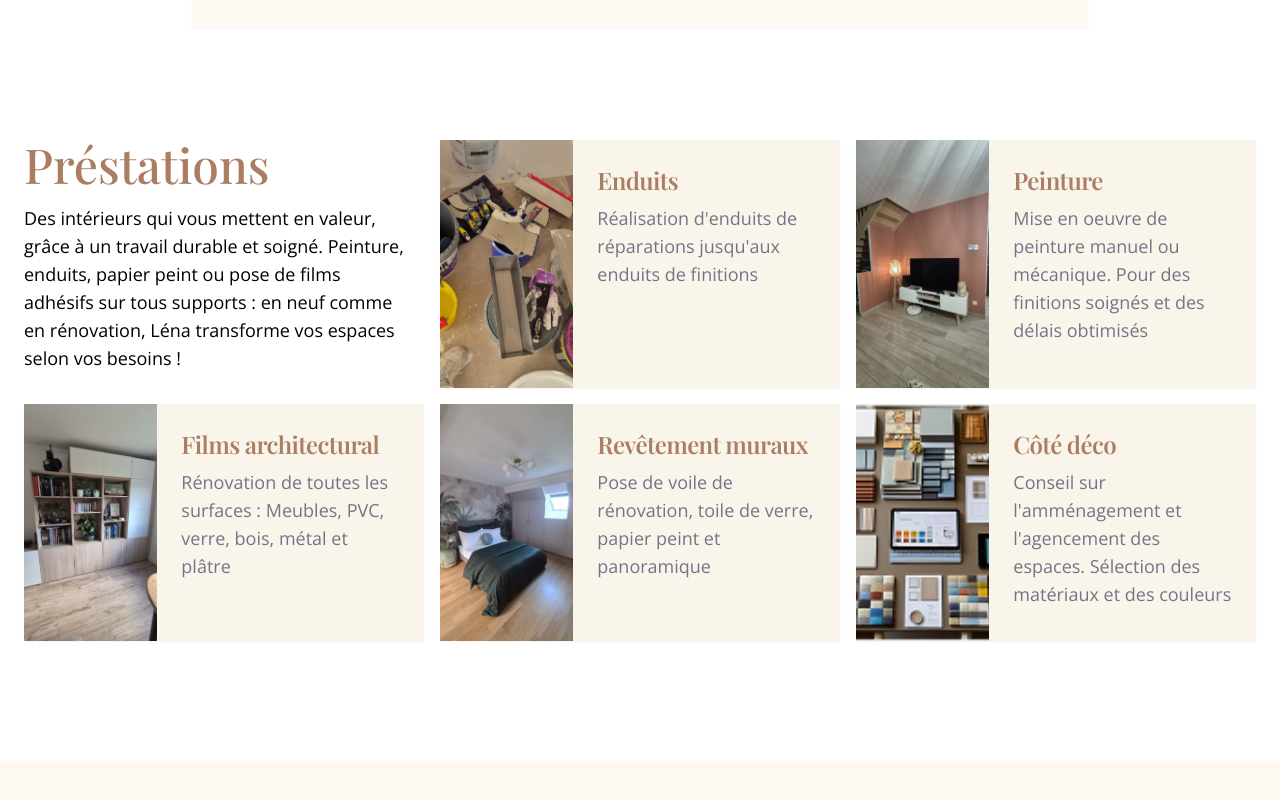
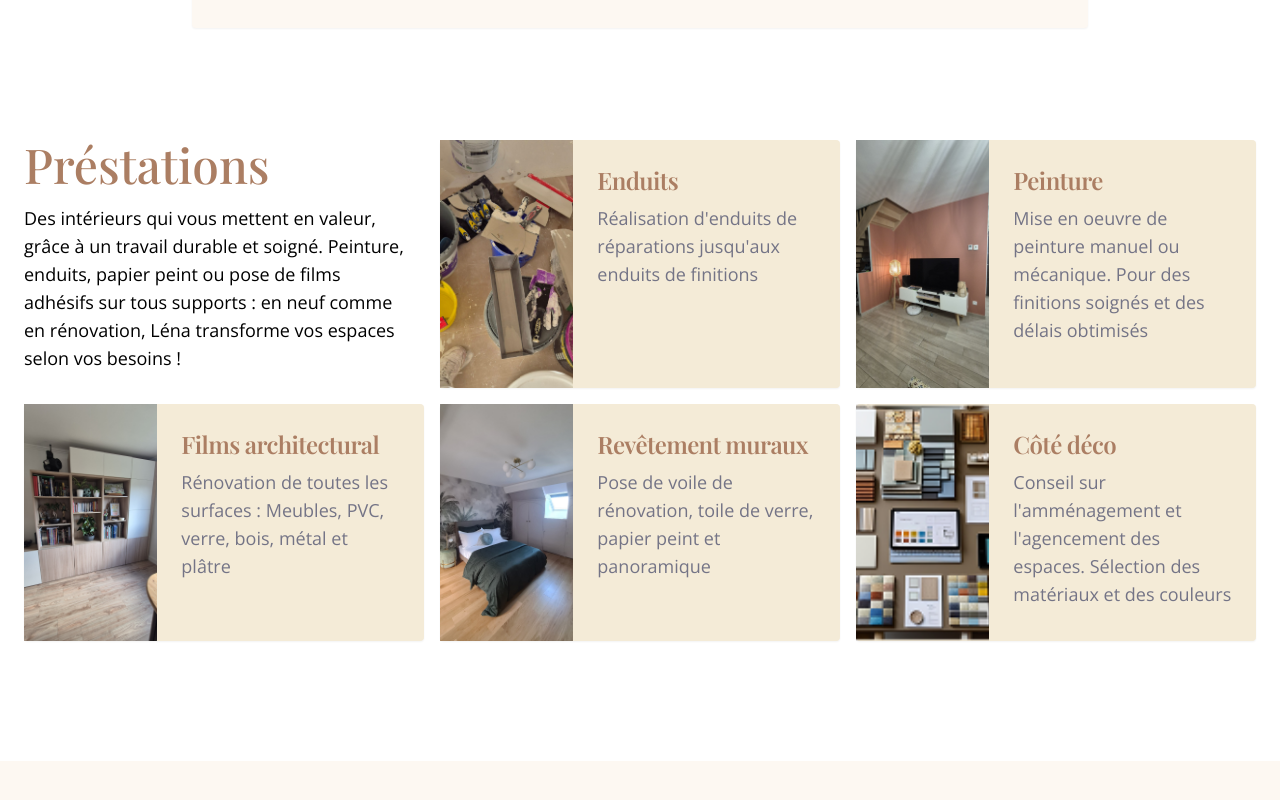
Before and after one commit to Louis-debailleul/lena-renove, a Next.js app: page /particulier in a window 1280 px wide. Shown: the part 686-1486 px from the top of the page. Built offline with nearby package versions, Linux system fonts and the light colour scheme; a web font is replaced by a local one.

Commit message:
new refont

```diff
--- a/components/sections/sections/service.jsx
+++ b/components/sections/sections/service.jsx
@@ -88,7 +88,7 @@ export default function Service() {
         {prestation.map((item, index) => (
           <Card
             key={index}
-            className="flex w-full flex-row min-w-80  h-auto snap-center shadow-sm rounded-sm"
+            className="flex bg-primary-100 w-full flex-row min-w-80  h-auto snap-center shadow-sm rounded-sm"
           >
             <div className="w-1/3">
               <Image
```
